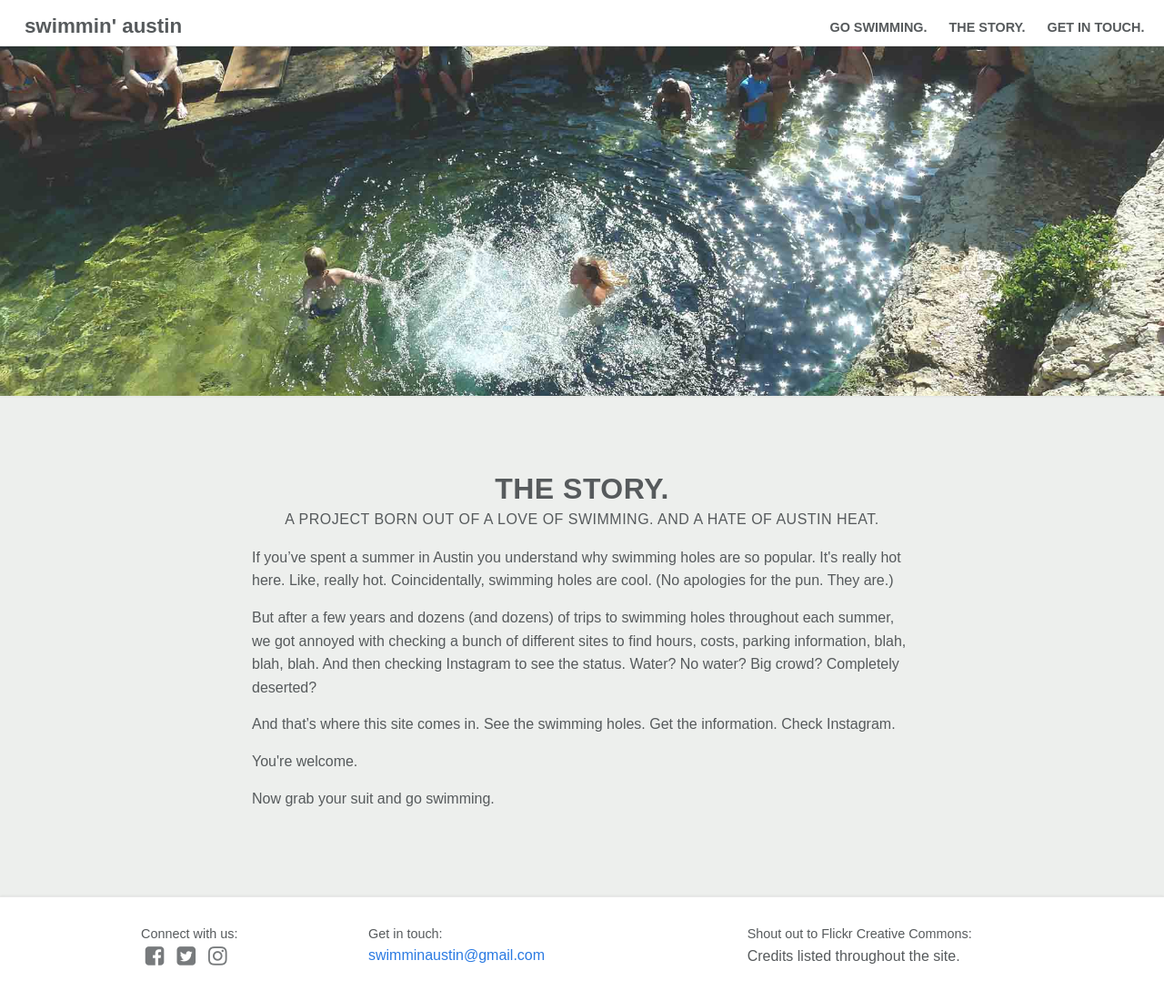
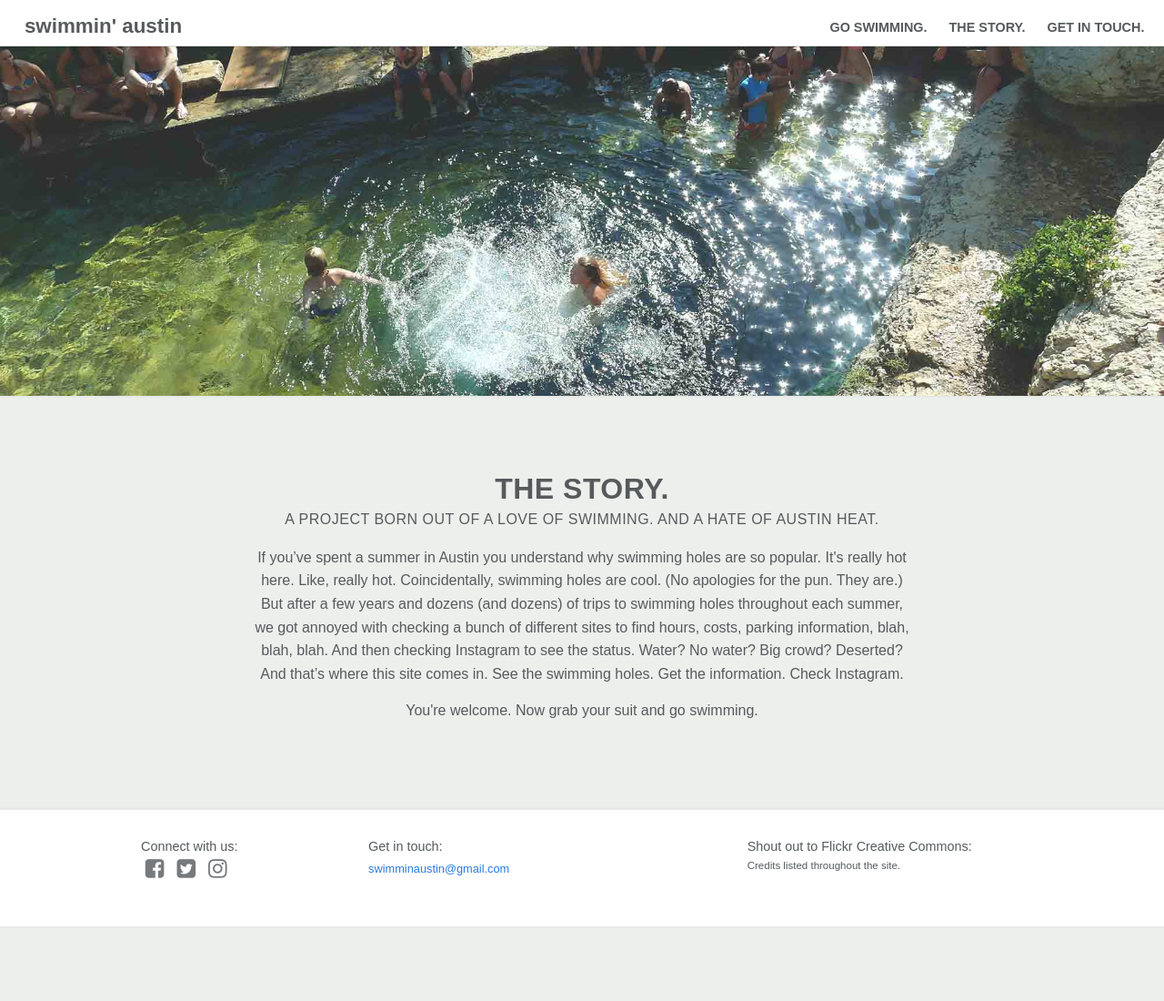
Before and after one commit to stephskaggs/swimnaustin, a Jekyll site: the page built from about.md, in a window 1280 px wide and 1108 px high. Shown: the top 1100 px of the window at 91% size. Built offline with Jekyll 4.4.1, drawn with Linux system fonts in a browser that asks for light colours; nearby versions of some CDN libraries; library files that are not in the unit come from our copies.

Commit message:
added break points to footer

```diff
--- a/_sass/_layout.scss
+++ b/_sass/_layout.scss
@@ -46,8 +46,6 @@
     a {
         color: $text-color;
     }
-
-    // border: black solid;
 
 
     &,
@@ -132,22 +130,21 @@
     padding: $spacing-unit 0;
     background-color: white;
     box-shadow: 0 0 3px rgba(0, 0, 0, 0.1);
-    // min-height: auto;
     height: auto;
-    // max-height: 50px;
-    // border: black solid;
 
+     p {
+        font-size: .8em;
+    }
 
 
     h5 {
         margin-bottom: .1em;
         font-size: .9em;
-        // border: black solid;
-        // text-transform: uppercase;
     }
 
     .social {
         align: center;
+        padding-bottom: .8em;
 
         .social-links  {
         opacity: 0.8;
@@ -160,80 +157,25 @@
                 padding-left: .2em;
                 padding-right: .2em;
             }
+        }
     }
 
-    p {
+    .email {
+        padding-bottom: .8em;
+
+        a {
         font-size: .8em;
+        }
     }
 
+   .flickr {
+        padding-bottom: .8em;
 
-    a {
-      font-size: .8em;
-    }
+   }
+
 
 }
 
-}
-
-// .footer-heading {
-//     font-size: 18px;
-//     margin-bottom: $spacing-unit / 2;
-// }
-
-// .contact-list,
-// .social-media-list {
-//     list-style: none;
-//     margin-left: 0;
-// }
-
-// .footer-col-wrapper {
-//     font-size: 15px;
-//     color: $grey-color;
-//     margin-left: -$spacing-unit / 2;
-//     @extend %clearfix;
-// }
-
-// .footer-col {
-//     float: left;
-//     margin-bottom: $spacing-unit / 2;
-//     padding-left: $spacing-unit / 2;
-// }
-
-// .footer-col-1 {
-//     width: -webkit-calc(35% - (#{$spacing-unit} / 2));
-//     width:         calc(35% - (#{$spacing-unit} / 2));
-// }
-
-// .footer-col-2 {
-//     width: -webkit-calc(20% - (#{$spacing-unit} / 2));
-//     width:         calc(20% - (#{$spacing-unit} / 2));
-// }
-
-// .footer-col-3 {
-//     width: -webkit-calc(45% - (#{$spacing-unit} / 2));
-//     width:         calc(45% - (#{$spacing-unit} / 2));
-// }
-
-// @include media-query($on-laptop) {
-//     .footer-col-1,
-//     .footer-col-2 {
-//         width: -webkit-calc(50% - (#{$spacing-unit} / 2));
-//         width:         calc(50% - (#{$spacing-unit} / 2));
-//     }
-
-//     .footer-col-3 {
-//         width: -webkit-calc(100% - (#{$spacing-unit} / 2));
-//         width:         calc(100% - (#{$spacing-unit} / 2));
-//     }
-// }
-
-// @include media-query($on-palm) {
-//     .footer-col {
-//         float: none;
-//         width: -webkit-calc(100% - (#{$spacing-unit} / 2));
-//         width:         calc(100% - (#{$spacing-unit} / 2));
-//     }
-// }
 
 
 
@@ -344,13 +286,6 @@
     margin-bottom: 1.1em;
 }
 
-// #hole-thumbnails {
-//     border: solid red;
-//     width: 100%;
-//     margin-left: auto;
-//     margin-right: auto;
-//     max-width: initial;
-// }
 
 .swim-holes-home {
     margin-top: 2em;
@@ -464,13 +399,11 @@
 }
 
 .post-page {
-    // border: solid purple;
     width: 100%;
     margin-left: auto;
     margin-right: auto;
     margin-top: 6em;
-    // border: solid black;
-    // max-width: initial;
+
 
     h2 {
     padding-left: .1em;
@@ -618,7 +551,6 @@
 .swim-holes-pages {
     margin-top: 2em;
     margin-bottom: 4em;
-    // border: purple solid;
     width: 100%;
     margin-left: 0;
     margin-right: 0;
@@ -630,17 +562,25 @@
     p {
 
     width: 75%;
-    // border: black solid;
-
-    // position: absolute;
     margin-left: auto;
     margin-right: auto;
     left: 0;
     right: 0;
+    text-align: center;
+
+
+      @include media-query($on-laptop) {
+        font-size: 15px;
+        width: 90%;
+        }
+
+      @include media-query($on-palm) {
+        font-size: 14px;
+        width: 98%;
+        }
+
     }
-
 }
-
 
 .email-callout {
     margin-bottom: 3em;
--- a/about.md
+++ b/about.md
@@ -8,12 +8,6 @@
 
 ---
 
-<p>If you’ve spent a summer in Austin you understand why swimming holes are so popular. It's really hot here. Like, really hot. Coincidentally, swimming holes are cool. (No apologies for the pun. They are.)</p>
+<p class="body-copy">If you’ve spent a summer in Austin you understand why swimming holes are so popular. It's really hot here. Like, really hot. Coincidentally, swimming holes are cool. (No apologies for the pun. They are.)<br>But after a few years and dozens (and dozens) of trips to swimming holes throughout each summer, we got annoyed with checking a bunch of different sites to find hours, costs, parking information, blah, blah, blah. And then checking Instagram to see the status. Water? No water? Big crowd? Deserted?<br>And that’s where this site comes in. See the swimming holes. Get the information. Check Instagram.<br>
 
-<p>But after a few years and dozens (and dozens) of trips to swimming holes throughout each summer, we got annoyed with checking a bunch of different sites to find hours, costs, parking information, blah, blah, blah. And then checking Instagram to see the status. Water? No water? Big crowd? Completely deserted?</p>
-
-<p>And that’s where this site comes in. See the swimming holes. Get the information. Check Instagram.</p>
-
-<p>You're welcome. </p>
-
-<p>Now grab your suit and go swimming.</p>
+<p class="body-copy">You're welcome. Now grab your suit and go swimming.</p>
```
Also changed, not shown: contact.md (+1 -1 lines).
